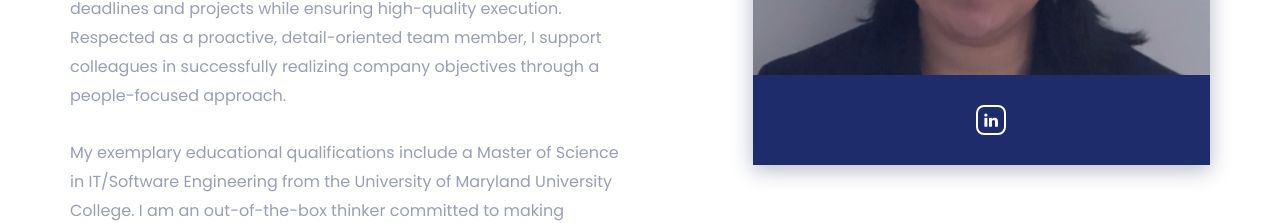
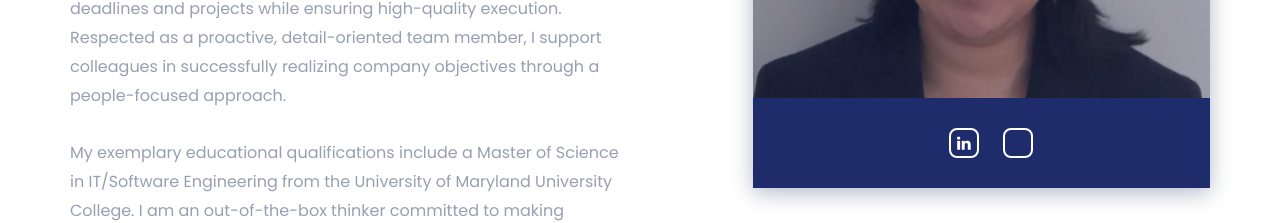
Before and after one commit to jsambuo/sidarachau.com, a plain HTML site: page index.html in a window 1280 px wide. Shown: the part 1420-1643 px from the top of the page. Drawn offline with nearby package versions, Linux system fonts and the light colour scheme.

Commit message:
Updated GitHub Link

```diff
--- a/index.html
+++ b/index.html
@@ -167,6 +167,9 @@
 											<a target="_blank" rel="noopener noreferrer" href="https://www.linkedin.com/in/sidarachau/">
 												<i  class="fa fa-linkedin" aria-hidden="true"></i>
 											</a>
+
+											<a target="_blank" rel="noopener noreferrer" href="https://www.github.com/SChau2017">
+												<i class="fab fa-github" aria-hidden="true"></i>
 										</li><!-- / li -->
 
 
```
